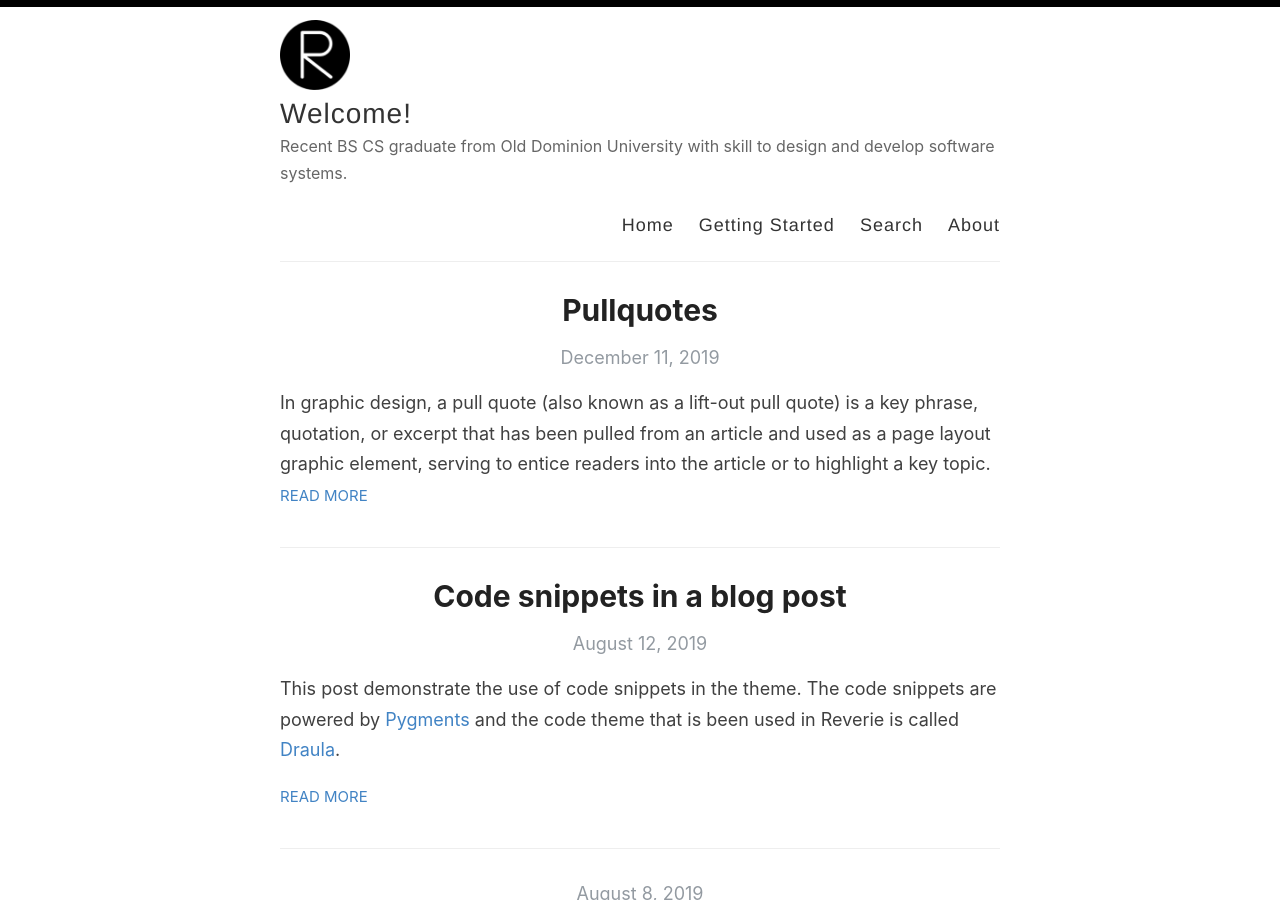
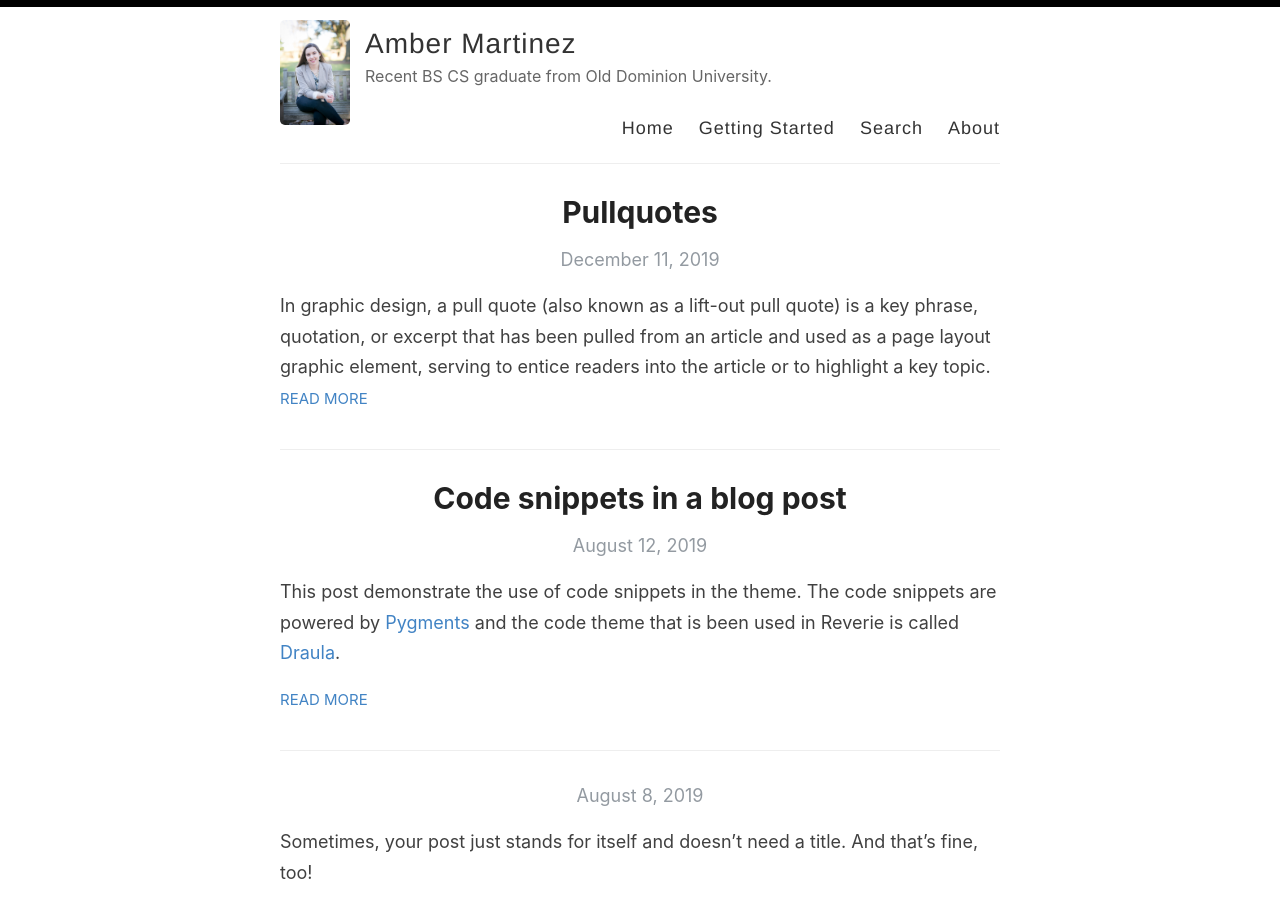
Before and after one commit to AmberNM/AmberNM.github.io, a Jekyll site: the page built from index.html, in a window 1280 px wide and 900 px high. Built offline with Jekyll 4.4.1, drawn with Linux system fonts in a browser that asks for light colours; the list of posts is cut into pages by our own code.

Commit message:
Update _config.yml
Also add profile pic.

```diff
--- a/_config.yml
+++ b/_config.yml
@@ -3,16 +3,16 @@
 #
 
 # Name of your site (displayed in the header)
-name: Welcome!
+name: Amber Martinez
 
 # Name of the author
 author: Amber Martinez
 
 # Short bio or description (displayed in the header)
-description: Recent BS CS graduate from Old Dominion University with skill to design and develop software systems.
+description: Recent BS CS graduate from Old Dominion University.
 
 # URL of your avatar or profile pic (you could use your GitHub profile pic)
-avatar: /images/reverie.png
+avatar: /images/Amber.jpg
 
 #
 # Flags below are optional
```
Also changed, not shown: images/Amber.jpg (added).
